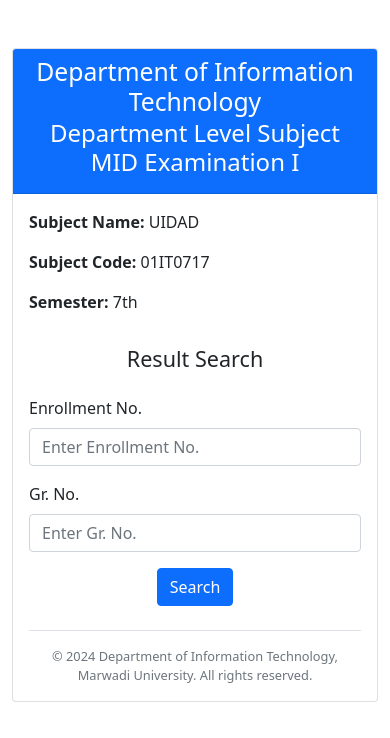
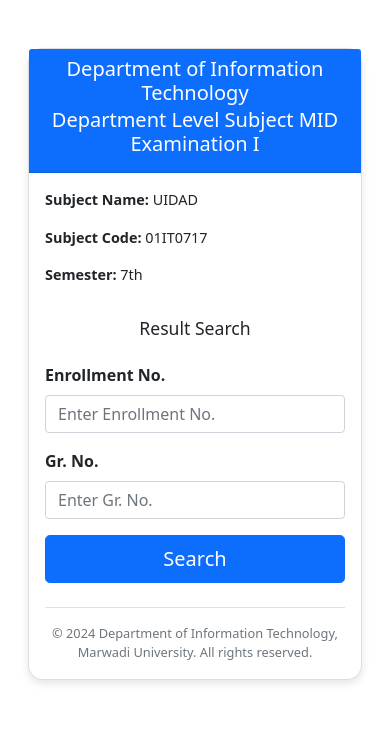
Before and after one commit to kumar4k/UIDAD, a plain HTML site: page index.html in a window 390 px wide. Drawn offline with nearby package versions, Linux system fonts and the light colour scheme.

Commit message:
Update index.html

```diff
--- a/index.html
+++ b/index.html
@@ -14,6 +14,13 @@
             font-size: 1.5rem;
             margin-top: 0.2rem;
         }
+        .card {
+            border-radius: 15px;
+            box-shadow: 0 4px 8px rgba(0, 0, 0, 0.1);
+        }
+        .form-label {
+            font-weight: bold;
+        }
         .copyright {
             font-size: 0.8rem;
             color: #6c757d;
@@ -21,6 +28,20 @@
             padding-top: 1rem;
             border-top: 1px solid #dee2e6;
             margin-top: 1rem;
+        }
+        @media (max-width: 576px) {
+            .card {
+                margin: 0 1rem;
+            }
+            .custom-header h2, .custom-header h3 {
+                font-size: 1.25rem;
+            }
+            .card-body p {
+                font-size: 0.9rem;
+            }
+            h4 {
+                font-size: 1.1rem;
+            }
         }
     </style>
 </head>
@@ -52,7 +73,7 @@
                         <input type="text" class="form-control" id="grno" required placeholder="Enter Gr. No.">
                     </div>
                     <div class="text-center">
-                        <button type="submit" class="btn btn-primary">Search</button>
+                        <button type="submit" class="btn btn-primary btn-lg w-100">Search</button>
                     </div>
                 </form>
                 <div id="result" class="mt-4">
@@ -65,8 +86,7 @@
         </div>
     </div>
 
-     <script src="https://cdnjs.cloudflare.com/ajax/libs/xlsx/0.18.5/xlsx.full.min.js"></script>
-     <script>
+    <script>
         document.getElementById('searchForm').addEventListener('submit', function(event) {
             event.preventDefault();
 
@@ -111,9 +131,14 @@
             resultDiv.innerHTML = '';
 
             if (record) {
+                const passMessage = record.marks >= 12
+                    ? `<p class="text-success">You have passed.</p>`
+                    : `<p class="text-danger">You have failed, contact subject faculty.</p>`;
+
                 resultDiv.innerHTML = `<h5>Result Found</h5><br>
                                        <h6>Name: ${record.name}</h6>
-                                       <h6>Marks: ${record.marks}</h6>`;
+                                       <h6>Marks: ${record.marks}</h6>
+                                       ${passMessage}`;
             } else {
                 resultDiv.innerHTML = `<p class="text-danger">No matching record found!!</p>`;
             }
```
